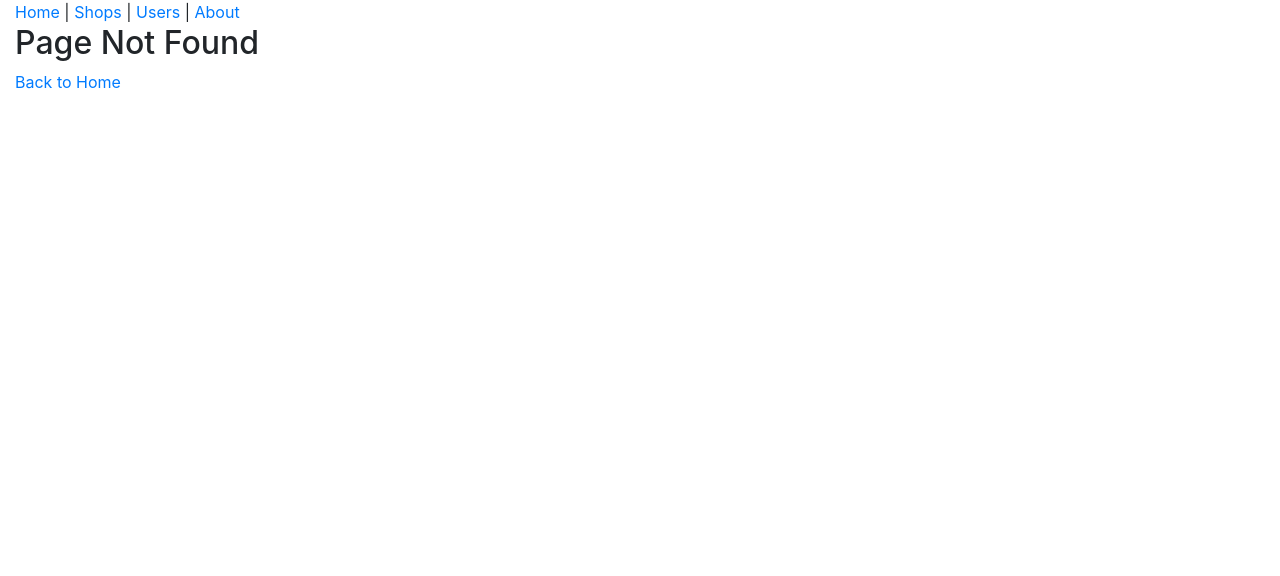
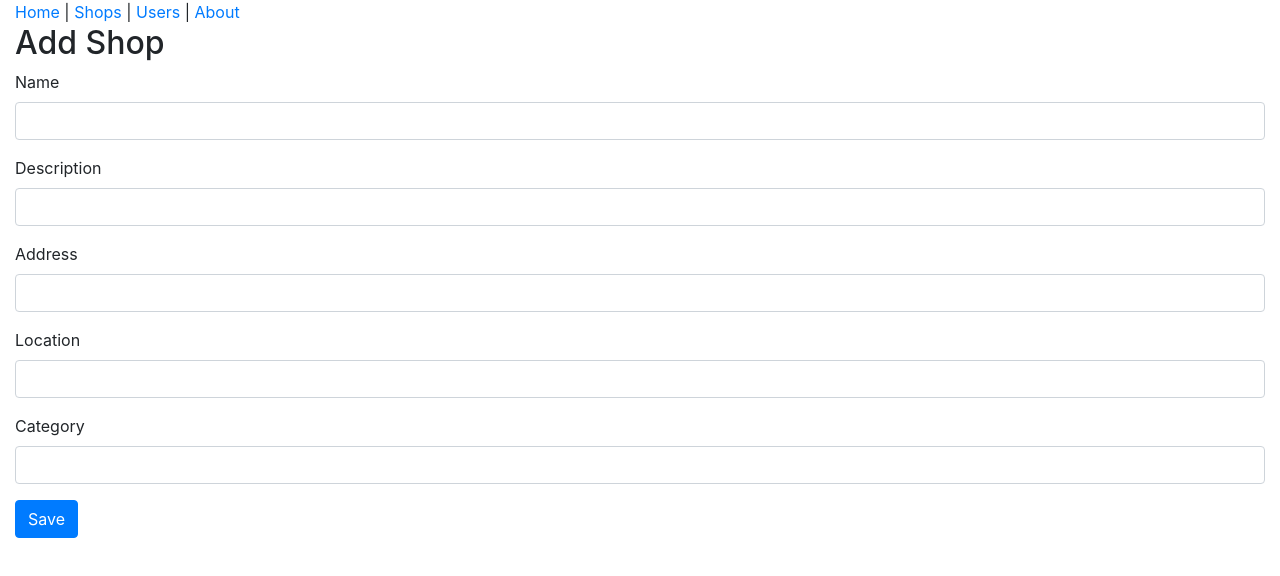
Before and after one commit to bbarchu/foodie-web, a React (Create React App) app: page /add-user in a window 1280 px wide. Before the commit this address had no page. Shown: the top 576 px of the page. Built offline with nearby package versions, Linux system fonts and the light colour scheme.

Commit message:
Se pueden agregar productos.

```diff
--- a/src/components/App.js
+++ b/src/components/App.js
@@ -11,6 +11,8 @@ import "react-toastify/dist/ReactToastify.css";
 import ProductPage from './ProductPage';
 import UsersPage from './UsersPage';
 import LoginPage from './LoginPage';
+import ManageUserPage from './ManageUserPage';
+import ManageProductPage from './ManageProductPage';
 
 function App(){
 
@@ -25,7 +27,9 @@ function App(){
         <Route path="/shops" component={ShopsPage} />
         <Route path="/users" component={UsersPage} />
         <Route path="/shop/:slug" component={ProductPage} />
-        <Route path="/add-shop" component={ManageShopPage} />
+        <Route path="/add-shop" component={ManageUserPage} />
+        <Route path="/add-user" component={ManageShopPage}/>
+        <Route path="/add-product" component={ManageProductPage}/>
         <Route component={NotFoundPage}/>
       </Switch>
     </div>
--- /dev/null
+++ b/src/components/ManageProductPage.js
@@ -0,0 +1,66 @@
+import React, {useState} from 'react';
+import ProductForm from './ProductForm';
+import { toast } from 'react-toastify';
+
+const ManageProductPage = props => {
+    const [errors, setErrors] = useState({});
+    const [product, setShop] = useState({
+        id:null,
+        slug:"",
+        name:"",
+        description:"",
+        category:"",
+        price:"",
+    });
+
+    function handleChange({target}){
+        const updatedShop = { ...product, [target.name]: target.value};
+        setShop(updatedShop);
+    }
+
+    function handleSubmit(event){
+        event.preventDefault();
+
+        if(!formIsValid()) return;
+
+        fetch('http://taller2-back.herokuapp.com/api/admin/shops', {
+            method: 'POST',
+            body: JSON.stringify({
+                shop_id:props.shop_id,
+                price:product.price,
+                category: product.category,
+                name: product.name,
+                description: product.description
+
+            })
+        }).then(() => {
+            props.history.push("/shops");
+            toast.success("product was added!");
+        }).catch((e) => console.log(e));
+
+    }
+
+    function formIsValid(){
+        const _errors = {};
+        if(!product.name) _errors.name= "Name is required";
+        if(!product.category) _errors.category= "Category is required";
+        if(!product.price) _errors.price= "Price is required";
+        if(!product.description) _errors.description= "Description is required";
+
+        setErrors(_errors);
+        return Object.keys(_errors).length === 0;
+    }
+
+    return (
+        <React.Fragment>
+            <h2> Add product</h2>
+            <ProductForm
+            product={product}
+            onChange={handleChange}
+            errors={errors}
+            onSubmit={handleSubmit}/>
+        </React.Fragment>
+    )
+}
+
+export default ManageProductPage;
--- /dev/null
+++ b/src/components/ManageUserPage.js
@@ -0,0 +1,75 @@
+import React, {useState} from 'react';
+import UserForm from './UserForm';
+import { toast } from 'react-toastify';
+
+const ManageUserPage = props => {
+    const [errors, setErrors] = useState({});
+    const [user, setUser] = useState({
+        id:null,
+        slug:"",
+        name: "",
+        surname: "",
+        email: "",
+        phone: "",
+        password: "",
+        role: "",
+        subscription: "",
+        photo_url: ""
+    });
+
+    function handleChange({target}){
+        const updatedUser = { ...user, [target.name]: target.value};
+        setUser(updatedUser);
+    }
+
+    function handleSubmit(event){
+        event.preventDefault();
+
+        if(!formIsValid()) return;
+
+        fetch('http://taller2-back.herokuapp.com/api/admin/users', {
+            method: 'POST',
+            body: JSON.stringify({
+                name: user.name,
+                surname: user.surname,
+                email: user.email,
+                phone: user.phone,
+                password: user.password,
+                role: user.role,
+                subscription: user.subscription,
+                photo_url: user.photo_url
+            })
+        }).then(() => {
+            props.history.push("/users");
+            toast.success("User was added!");
+        }).catch((e) => console.log(e));
+
+    }
+
+    function formIsValid(){
+        const _errors = {};
+        if(!user.name) _errors.name= "Name is required";
+        if(!user.surname) _errors.surname= "Surname is required";
+        if(!user.email) _errors.email= "Emailame is required";
+        if(!user.phone) _errors.name= "Phone is required";
+        if(!user.password) _errors.password= "Password is required";
+        if(!user.role) _errors.role= "Role is required";
+        if(!user.subscription) _errors.subscription= "Subscription is required";
+
+        setErrors(_errors);
+        return Object.keys(_errors).length === 0;
+    }
+
+    return (
+        <React.Fragment>
+            <h2> Add User</h2>
+            <UserForm
+            user={user}
+            onChange={handleChange}
+            errors={errors}
+            onSubmit={handleSubmit}/>
+        </React.Fragment>
+    )
+}
+
+export default ManageUserPage;
--- /dev/null
+++ b/src/components/ProductForm.js
@@ -0,0 +1,55 @@
+import React from 'react';
+import TextInput from './common/TextInput';
+
+function ProductForm(props) {
+    return (
+      <form onSubmit={props.onSubmit}>
+
+        <TextInput
+        id="name"
+        label="Name"
+        name="name"
+        value={props.product.name}
+        onChange={props.onChange}
+        error={props.errors.name}
+
+        />
+
+
+        <TextInput
+        id="description"
+        label="Description"
+        name="description"
+        value={props.product.description}
+        onChange={props.onChange}
+        error={props.errors.description}
+
+        />
+
+        <TextInput
+        id="price"
+        label="Price"
+        name="price"
+        value={props.product.price}
+        onChange={props.onChange}
+        error={props.errors.price}
+
+        />
+
+
+        <TextInput
+        id="category"
+        label="Category"
+        name="category"
+        value={props.product.category}
+        onChange={props.onChange}
+        error={props.errors.category}
+
+        />
+
+        <input type="submit" value="Save" className="btn btn-primary" />
+      </form>
+    );
+}
+
+export default ProductForm;
--- a/src/components/ProductPage.js
+++ b/src/components/ProductPage.js
@@ -1,4 +1,5 @@
 import React from 'react'
+import {Link} from 'react-router-dom';
 
 class ProductPage extends React.Component {
 
@@ -8,21 +9,19 @@ class ProductPage extends React.Component {
 
 componentWillMount() {
   const { id } = this.props.location.props
-  //   fetch(`http://taller2-back.herokuapp.com/api/admin/shops/${id}`)
-
-
   fetch(`http://taller2-back.herokuapp.com/api/shops/${id}/products`)
   .then((response) => {
     return response.json()
   }).then( products => this.setState ({products: products}));
-
 }
-
 
     render() {
         return (
           <React.Fragment>
         <h2> Products </h2>
+        <Link className="btn btn-primary" to={{pathname:"/add-product", props: {id: this.props.location.props}}}>
+          Add product
+        </Link>
         <table className="table">
           <thead>
             <tr>
--- /dev/null
+++ b/src/components/UserForm.js
@@ -0,0 +1,64 @@
+import React from 'react';
+import TextInput from './common/TextInput';
+
+function UserForm(props) {
+    return (
+      <form onSubmit={props.onSubmit}>
+
+        <TextInput
+        id="name"
+        label="Name"
+        name="name"
+        value={props.user.name}
+        onChange={props.onChange}
+        error={props.errors.name}
+
+        />
+
+
+        <TextInput
+        id="description"
+        label="Description"
+        name="description"
+        value={props.user.description}
+        onChange={props.onChange}
+        error={props.errors.description}
+
+        />
+
+        <TextInput
+        id="address"
+        label="Address"
+        name="address"
+        value={props.user.address}
+        onChange={props.onChange}
+        error={props.errors.address}
+
+        />
+
+        <TextInput
+        id="location"
+        label="Location"
+        name="location"
+        value={props.user.location}
+        onChange={props.onChange}
+        error={props.errors.location}
+
+        />
+
+        <TextInput
+        id="category"
+        label="Category"
+        name="category"
+        value={props.user.category}
+        onChange={props.onChange}
+        error={props.errors.category}
+
+        />
+
+        <input type="submit" value="Save" className="btn btn-primary" />
+      </form>
+    );
+}
+
+export default UserForm;
--- a/src/components/UsersPage.js
+++ b/src/components/UsersPage.js
@@ -1,6 +1,7 @@
 import React from 'react'
+import { Link } from 'react-router-dom';
 
-class usersPage extends React.Component {
+class UsersPage extends React.Component {
 
 	state = {
     users: []
@@ -8,18 +9,19 @@ class usersPage extends React.Component {
 
   componentWillMount() {
 
-
     fetch(`http://taller2-back.herokuapp.com/api/admin/users`)
     .then((response) => {
       return response.json()
     }).then( users => this.setState ({users: users}));
-
   }
 
     render() {
         return (
           <React.Fragment>
             <h2> Users </h2>
+            <Link className="btn btn-primary" to="/add-user">
+              Add user
+            </Link>
             <table className="table">
               <thead>
                 <tr>
@@ -58,4 +60,4 @@ componentWillMount() {
         );
   }
 }
-export default usersPage;
+export default UsersPage;
```
Lines whose indentation alone changed are shown as unchanged.
